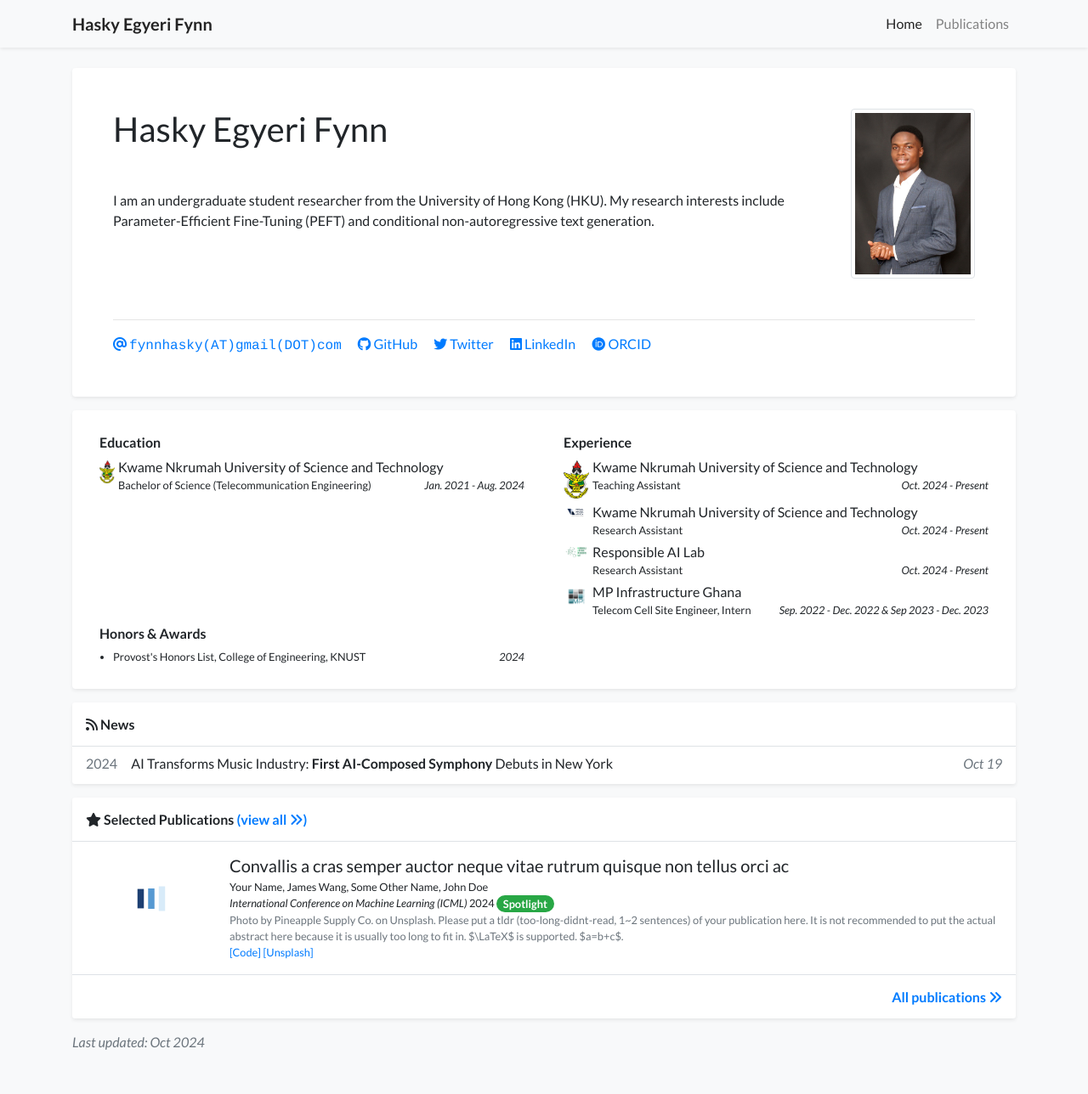
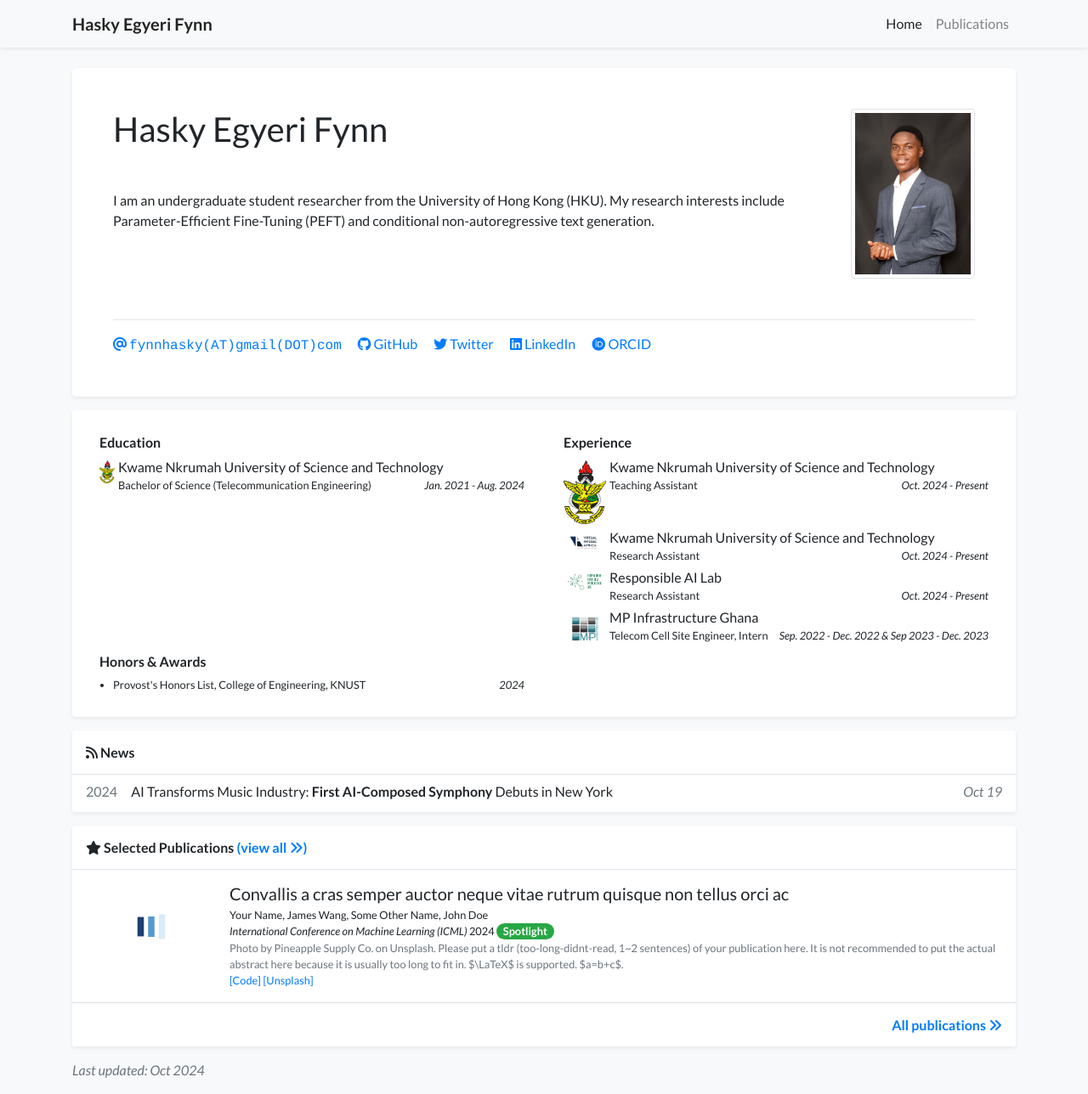
Before and after one commit to HaskyFynn/website, a Jekyll site: the page built from index.html, in a window 1280 px wide and 1288 px high. Shown: the whole window at 85% size. Built offline with Jekyll 4.4.1, drawn with Linux system fonts in a browser that asks for light colours; a style sheet for code colours, icons or effects is not loaded.

Commit message:
experience update

```diff
--- a/_includes/widgets/experience_card.html
+++ b/_includes/widgets/experience_card.html
@@ -33,7 +33,7 @@
                             <ul class="list-unstyled mb-1">
                                 {% for item in site.data.profile.experience %}
                                 <li class="media mb-1">
-                                    <img src="{{ item.logo | relative_url }}" alt="{{ item.name }}" style="width: 30px;" class="mr-1 mt-1">
+                                    <img src="{{ item.logo | relative_url }}" alt="{{ item.name }}" style="width: 50px;" class="mr-1 mt-1">
                                     <div class="media-body">
                                         <div>{{ item.name }}</div>
                                         <div class="small">{{ item.dept }}</div>
```
